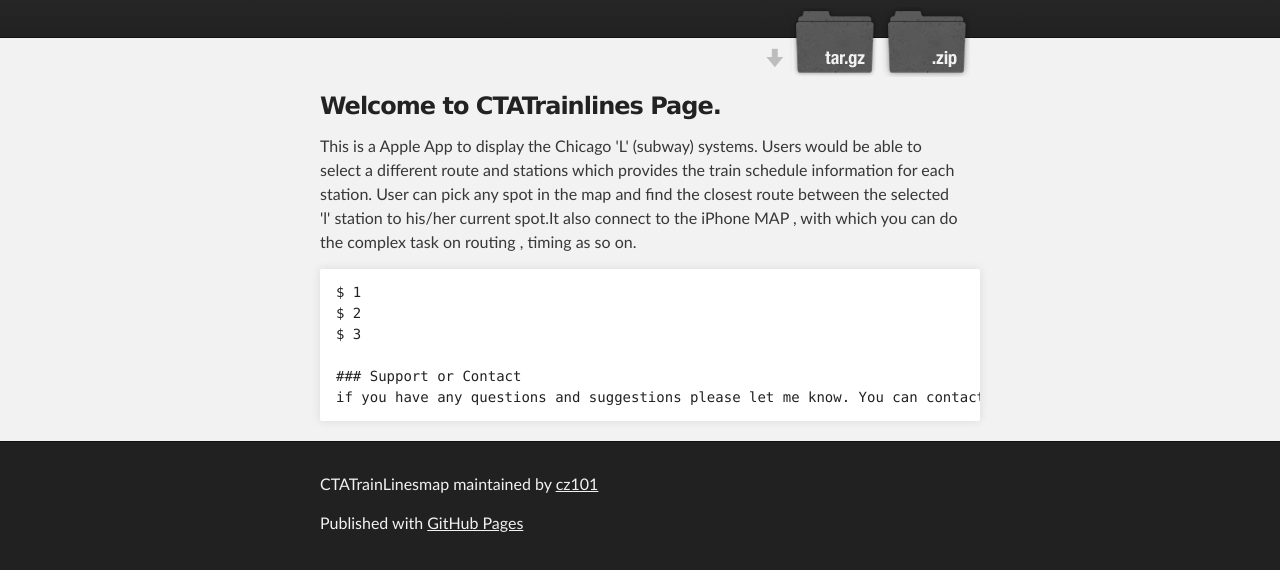
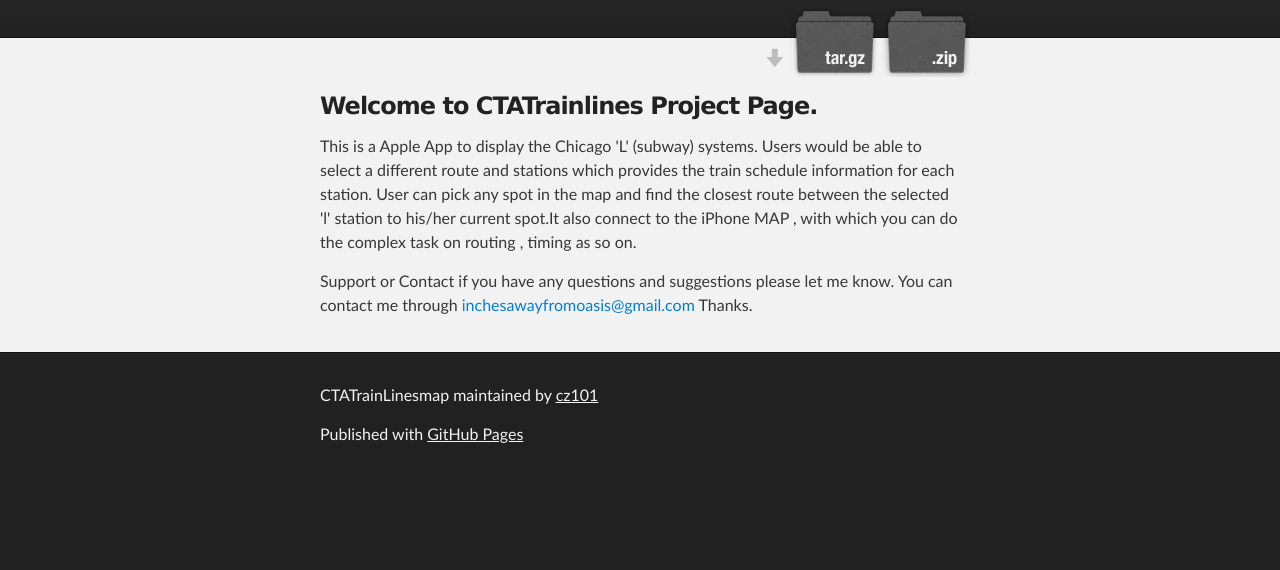
Before and after one commit to cz101/CTATrainLinesMap, a plain HTML site: page index.html in a window 1280 px wide. Shown: the part 136-706 px from the top of the page. Drawn offline with Linux system fonts and the light colour scheme.

```diff
--- a/index.html
+++ b/index.html
@@ -32,17 +32,12 @@
     <div id="main_content_wrap" class="outer">
       <section id="main_content" class="inner">
         <h3>
-<a name="welcome-to-ctatrainlines-page" class="anchor" href="#welcome-to-ctatrainlines-page"><span class="octicon octicon-link"></span></a>Welcome to CTATrainlines Page.</h3>
+<a name="welcome-to-ctatrainlines-project-page" class="anchor" href="#welcome-to-ctatrainlines-project-page"><span class="octicon octicon-link"></span></a>Welcome to CTATrainlines Project Page.</h3>
 
 <p>This is a Apple App to display the Chicago 'L' (subway) systems. Users would be able to select a different route and stations which provides the train schedule information for each station. User can pick any spot in the map and find the closest route between the selected 'l' station to his/her current spot.It also connect to the iPhone MAP , with which you can do the complex task on routing , timing as so on.     </p>
 
-<pre><code>$ 1
-$ 2
-$ 3
-
-### Support or Contact
-if you have any questions and suggestions please let me know. You can contact me through inchesawayfromoasis@gmail.com Thanks.
-</code></pre>
+<p>Support or Contact
+if you have any questions and suggestions please let me know. You can contact me through <a href="mailto:inchesawayfromoasis@gmail.com">inchesawayfromoasis@gmail.com</a> Thanks.</p>
       </section>
     </div>
 
```
Also changed, not shown: params.json (+1 -1 lines).
